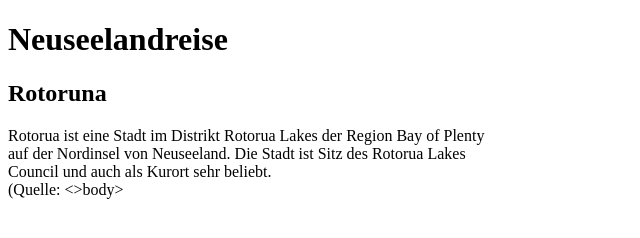
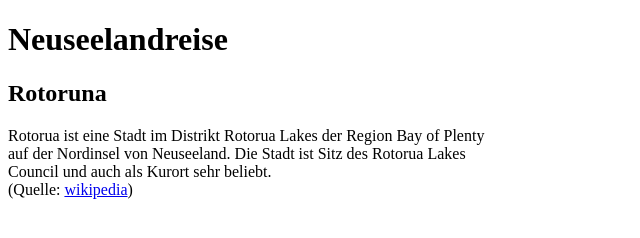
Before and after one commit to juba1508/nz, a plain HTML site: page index.html in a window 1280 px wide. Shown: the full height of the page, 0-640 px from the left. Drawn offline with Linux system fonts and the light colour scheme.

Commit message:
Quelle Wikipedia

```diff
--- a/index.html
+++ b/index.html
@@ -9,6 +9,6 @@
 <body>
 <h1>Neuseelandreise</h1>
 <h2>Rotoruna</h2>
-<p>Rotorua ist eine Stadt im Distrikt Rotorua Lakes der Region Bay of Plenty <br> auf der Nordinsel von Neuseeland. Die Stadt ist Sitz des Rotorua Lakes <br> Council und auch als Kurort sehr beliebt. <br> (Quelle: <a href="https://de.wikipedia.org/wiki/Rotorua"></a>
-<>body>
+<p>Rotorua ist eine Stadt im Distrikt Rotorua Lakes der Region Bay of Plenty <br> auf der Nordinsel von Neuseeland. Die Stadt ist Sitz des Rotorua Lakes <br> Council und auch als Kurort sehr beliebt. <br> (Quelle: <a href="https://de.wikipedia.org/wiki/Rotorua">wikipedia</a>)
+</body>
 </html>
```
